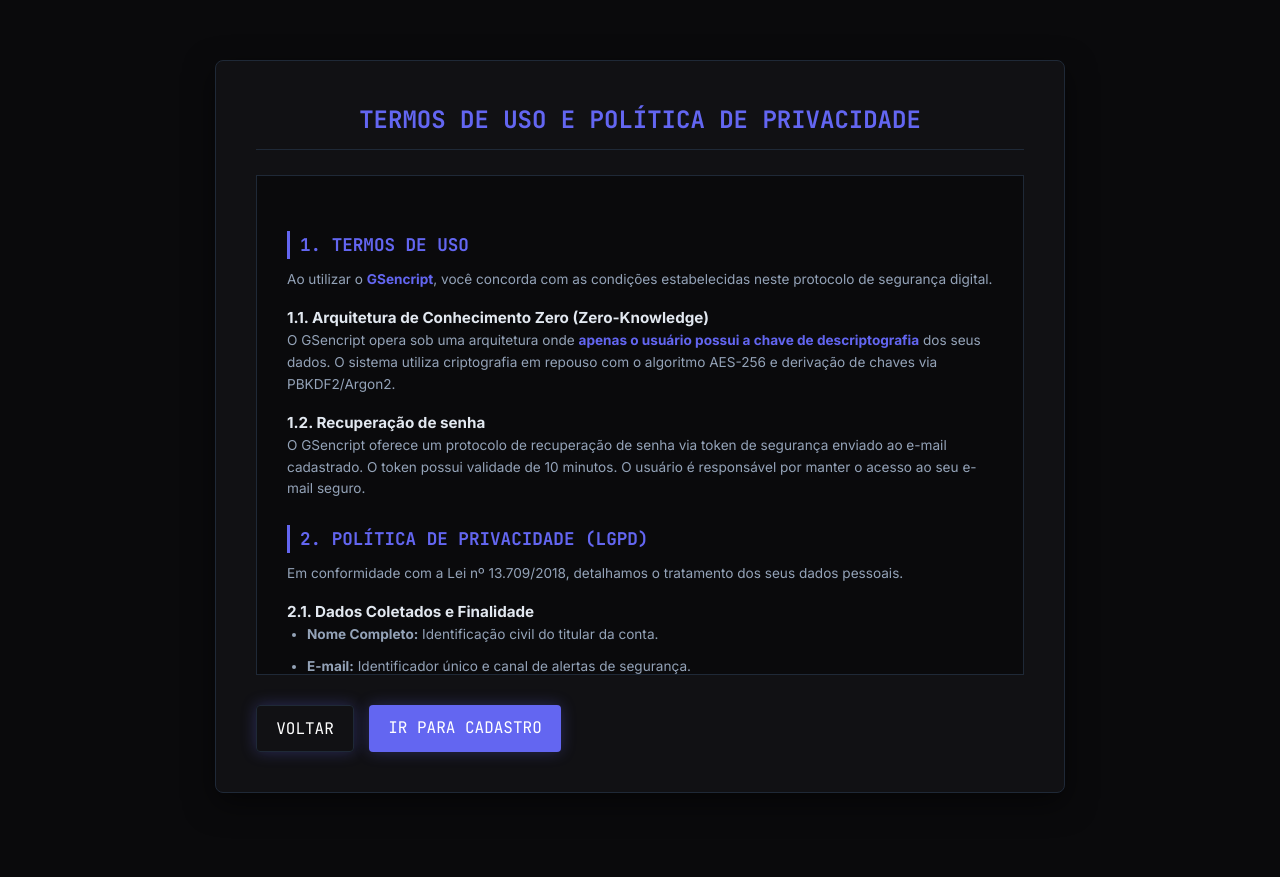
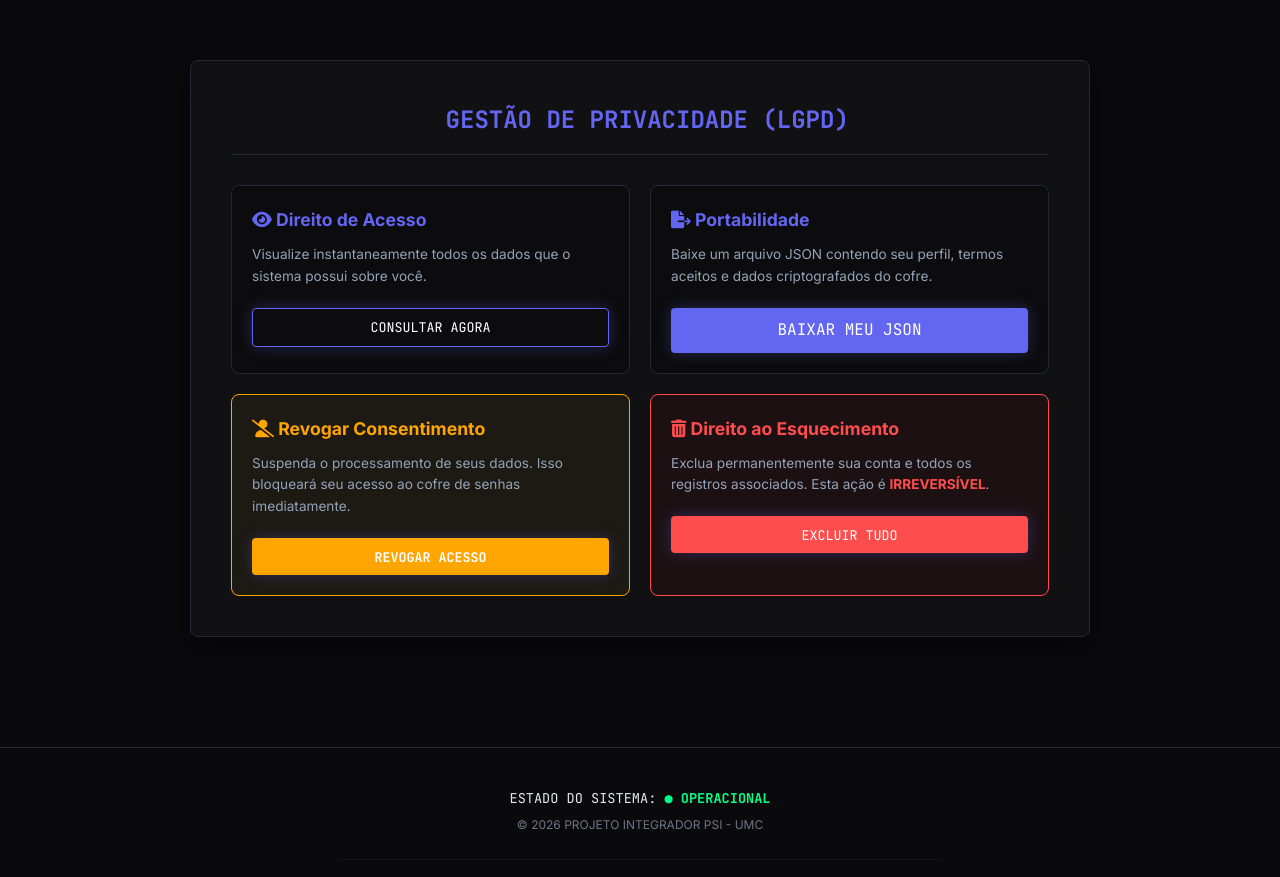
Before and after one commit to coragi-py/psi-gsencript, a Django app: page /privacidade/ in a window 1280 px wide. Shown: the part 80-957 px from the top of the page. Run offline with Django 5.2, Linux system fonts and the light colour scheme; the visitor is signed in with stand-in values (Sample User, id 1).

Commit message:
Fix: Reativação do consentimento

```diff
--- a/core/urls.py
+++ b/core/urls.py
@@ -27,5 +27,6 @@ urlpatterns = [
     path('auth/', include('authentication.urls')),
     path('vault/', include('vault.urls')),
     path('lgpd/', include('lgpd.urls')),
-    path('privacidade/', TemplateView.as_view(template_name='privacy_terms.html'), name='privacidade'),
+    path('privacidade/', include('lgpd.urls')),
+    path('termos/', TemplateView.as_view(template_name='privacy_terms.html'), name='termos_uso'),
 ]
--- a/lgpd/urls.py
+++ b/lgpd/urls.py
@@ -1,9 +1,11 @@
 from django.urls import path
-from .views import revogar_consentimento, consultar_meus_dados, exportar_meus_dados, excluir_minha_conta
+from .views import aceitar_termos_novamente, privacidade_dashboard, revogar_consentimento, consultar_meus_dados, exportar_meus_dados, excluir_minha_conta
 
 urlpatterns = [
+    path('', privacidade_dashboard, name='privacidade_dashboard'),
     path('revogar/', revogar_consentimento, name='revogar_consentimento'),
     path('consultar/', consultar_meus_dados, name='consultar_meus_dados'),
     path('exportar/', exportar_meus_dados, name='exportar_meus_dados'),
     path('excluir/', excluir_minha_conta, name='excluir_minha_conta'),
+    path('reativar/', aceitar_termos_novamente, name='aceitar_termos_novamente'),
 ]
--- a/lgpd/views.py
+++ b/lgpd/views.py
@@ -6,6 +6,11 @@ from .models import ConsentimentoLGPD
 from vault.models import CredencialCofre
 from django.contrib.auth import logout
 from django.views.decorators.csrf import csrf_exempt
+
+
+@login_required
+def privacidade_dashboard(request):
+    return render(request, 'lgpd/privacidade.html')
 
 @csrf_exempt
 @login_required
@@ -134,3 +139,20 @@ def excluir_minha_conta(request):
             return JsonResponse({"erro": f"Erro ao processar exclusão: {str(e)}"}, status=500)
 
     return JsonResponse({"erro": "Método não permitido. Utilize POST."}, status=405)
+
+@csrf_exempt
+@login_required
+def aceitar_termos_novamente(request):
+    if request.method == 'POST':
+        try:
+            consentimento = request.user.consentimento
+            consentimento.consentimento_ativo = True
+            consentimento.data_aceite = timezone.now()
+            consentimento.save()
+
+            return JsonResponse({"mensagem": "Consentimento renovado. Acesso ao cofre liberado!"}, status=200)
+        except Exception as e:
+            return JsonResponse({"erro": str(e)}, status=500)
+
+    # Se for GET, renderiza uma página simples de "Contrato de Reativação"
+    return render(request, 'lgpd/reativar_termos.html')
--- a/templates/base.html
+++ b/templates/base.html
@@ -45,7 +45,7 @@
         <ul class="nav-links">
           {% if user.is_authenticated %}
           <li><a href="{% url 'vault_index' %}">COFRE</a></li>
-          <li><a href="{% url 'privacidade' %}">PRIVACIDADE</a></li>
+          <li><a href="{% url 'privacidade_dashboard' %}">PRIVACIDADE</a></li>
           <li>
             <!-- O Logout precisa de um formulário porque sua View exige POST -->
             <form
--- /dev/null
+++ b/templates/lgpd/privacidade.html
@@ -0,0 +1,216 @@
+{% extends 'base.html' %} {% block content %}
+<div class="auth-container" style="max-width: 900px; text-align: left">
+  <h2
+    style="
+      font-family: var(--font-mono);
+      border-bottom: 1px solid var(--border);
+      padding-bottom: 15px;
+    "
+  >
+    <i class="fas fa-shield-halved"></i> GESTÃO DE PRIVACIDADE (LGPD)
+  </h2>
+
+  <div
+    class="privacy-grid"
+    style="
+      display: grid;
+      grid-template-columns: repeat(auto-fit, minmax(300px, 1fr));
+      gap: 20px;
+      margin-top: 30px;
+    "
+  >
+    <div
+      class="card-privacy"
+      style="
+        background: rgba(0, 0, 0, 0.3);
+        border: 1px solid var(--border);
+        padding: 20px;
+        border-radius: 8px;
+      "
+    >
+      <h3 style="color: var(--accent); font-size: 1.1rem">
+        <i class="fas fa-eye"></i> Direito de Acesso
+      </h3>
+      <p
+        style="font-size: 0.85rem; color: var(--text-dim); margin: 10px 0 20px"
+      >
+        Visualize instantaneamente todos os dados que o sistema possui sobre
+        você.
+      </p>
+      <button
+        onclick="consultarDados()"
+        class="btn-primary"
+        style="
+          background: transparent;
+          border: 1px solid var(--accent);
+          width: 100%;
+        "
+      >
+        CONSULTAR AGORA
+      </button>
+    </div>
+
+    <div
+      class="card-privacy"
+      style="
+        background: rgba(0, 0, 0, 0.3);
+        border: 1px solid var(--border);
+        padding: 20px;
+        border-radius: 8px;
+      "
+    >
+      <h3 style="color: var(--accent); font-size: 1.1rem">
+        <i class="fas fa-file-export"></i> Portabilidade
+      </h3>
+      <p
+        style="font-size: 0.85rem; color: var(--text-dim); margin: 10px 0 20px"
+      >
+        Baixe um arquivo JSON contendo seu perfil, termos aceitos e dados
+        criptografados do cofre.
+      </p>
+      <a
+        href="{% url 'exportar_meus_dados' %}"
+        class="btn-primary"
+        style="
+          display: block;
+          text-align: center;
+          text-decoration: none;
+          width: 100%;
+        "
+        >BAIXAR MEU JSON</a
+      >
+    </div>
+
+    <div
+      class="card-privacy"
+      style="
+        background: rgba(255, 165, 0, 0.05);
+        border: 1px solid orange;
+        padding: 20px;
+        border-radius: 8px;
+      "
+    >
+      <h3 style="color: orange; font-size: 1.1rem">
+        <i class="fas fa-user-slash"></i> Revogar Consentimento
+      </h3>
+      <p
+        style="font-size: 0.85rem; color: var(--text-dim); margin: 10px 0 20px"
+      >
+        Suspenda o processamento de seus dados. Isso bloqueará seu acesso ao
+        cofre de senhas imediatamente.
+      </p>
+      <button
+        onclick="revogarConsentimento()"
+        class="btn-primary"
+        style="
+          background: orange;
+          border: none;
+          color: black;
+          font-weight: bold;
+          width: 100%;
+        "
+      >
+        REVOGAR ACESSO
+      </button>
+    </div>
+
+    <div
+      class="card-privacy"
+      style="
+        background: rgba(255, 0, 0, 0.05);
+        border: 1px solid #ff4d4d;
+        padding: 20px;
+        border-radius: 8px;
+      "
+    >
+      <h3 style="color: #ff4d4d; font-size: 1.1rem">
+        <i class="fas fa-trash-alt"></i> Direito ao Esquecimento
+      </h3>
+      <p
+        style="font-size: 0.85rem; color: var(--text-dim); margin: 10px 0 20px"
+      >
+        Exclua permanentemente sua conta e todos os registros associados. Esta
+        ação é
+        <span style="color: #ff4d4d; font-weight: bold">IRREVERSÍVEL</span>.
+      </p>
+      <button
+        onclick="excluirConta()"
+        class="btn-primary"
+        style="background: #ff4d4d; border: none; width: 100%"
+      >
+        EXCLUIR TUDO
+      </button>
+    </div>
+  </div>
+
+  <div id="json-viewer-container" style="display: none; margin-top: 30px">
+    <h4
+      style="
+        color: var(--accent);
+        font-family: var(--font-mono);
+        font-size: 0.9rem;
+      "
+    >
+      DADOS RETORNADOS DO SERVIDOR:
+    </h4>
+    <pre
+      id="json-display"
+      style="
+        background: #000;
+        padding: 20px;
+        border: 1px solid var(--border);
+        border-radius: 4px;
+        overflow-x: auto;
+        color: #00ff88;
+        font-size: 0.8rem;
+        max-height: 400px;
+      "
+    ></pre>
+  </div>
+</div>
+
+<script>
+  async function consultarDados() {
+    const res = await fetch("{% url 'consultar_meus_dados' %}");
+    const data = await res.json();
+    document.getElementById("json-viewer-container").style.display = "block";
+    document.getElementById("json-display").textContent = JSON.stringify(
+      data,
+      null,
+      4,
+    );
+    window.scrollTo({ top: document.body.scrollHeight, behavior: "smooth" });
+  }
+
+  async function revogarConsentimento() {
+    if (
+      confirm(
+        "Tem certeza? Seu cofre será bloqueado até que você aceite os termos novamente.",
+      )
+    ) {
+      const res = await fetch("{% url 'revogar_consentimento' %}", {
+        method: "POST",
+        headers: { "X-CSRFToken": "{{ csrf_token }}" },
+      });
+      const data = await res.json();
+      alert(data.mensagem || data.erro);
+      window.location.reload();
+    }
+  }
+
+  async function excluirConta() {
+    const code = prompt(
+      "Para confirmar a exclusão permanente de todos os seus dados e senhas, digite EXCLUIR:",
+    );
+    if (code === "EXCLUIR") {
+      const res = await fetch("{% url 'excluir_minha_conta' %}", {
+        method: "POST",
+        headers: { "X-CSRFToken": "{{ csrf_token }}" },
+      });
+      const data = await res.json();
+      alert(data.mensagem);
+      window.location.href = "/";
+    }
+  }
+</script>
+{% endblock %}
--- a/vault/views.py
+++ b/vault/views.py
@@ -1,13 +1,15 @@
 import json
 from django.http import JsonResponse
 from django.contrib.auth.decorators import login_required
-from django.shortcuts import get_object_or_404, render
+from django.shortcuts import get_object_or_404, redirect, render
 from django.views.decorators.csrf import csrf_exempt
 from .models import CredencialCofre
 
 
 @login_required
 def dashboard_view(request):
+    if not request.user.consentimento.consentimento_ativo:
+        return redirect('aceitar_termos_novamente')
     return render(request, 'vault/dashboard.html')
 
 @login_required
```
Also changed, not shown: templates/lgpd/reativar_termos.html (added, +66 -0 lines).
